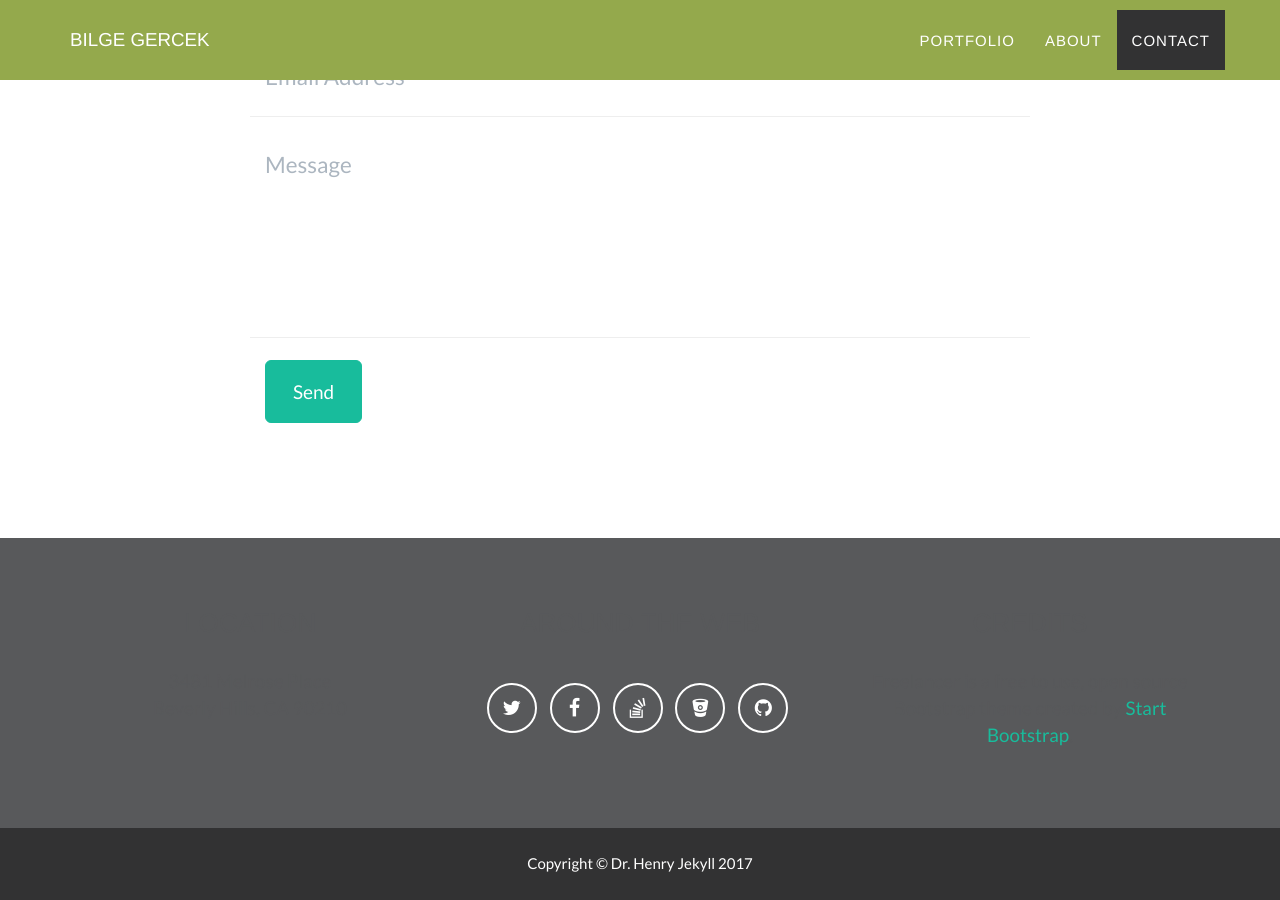
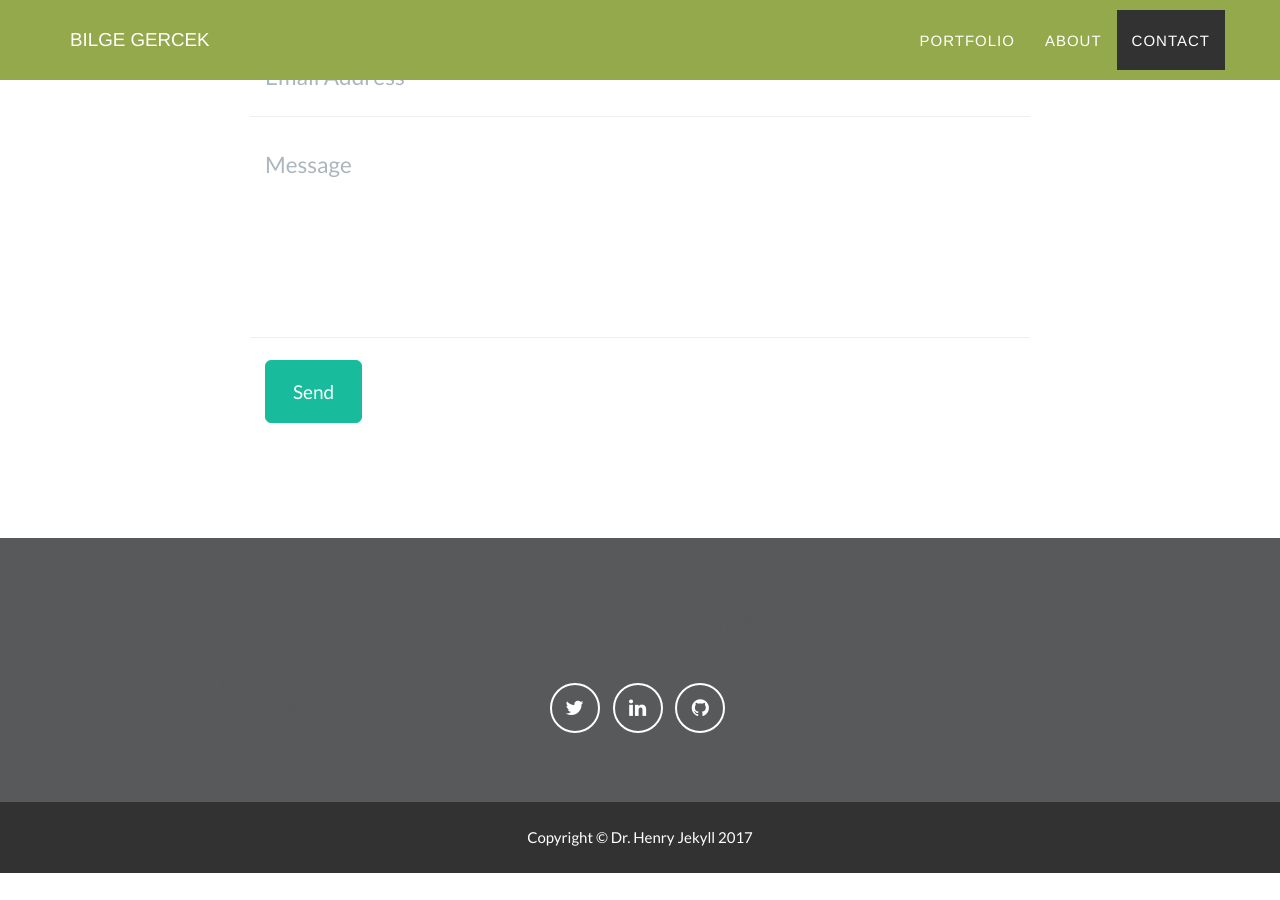
Before and after one commit to bilgegercek/bilgegercek.github.io, a Jekyll site: the page built from index.html, in a window 1280 px wide and 900 px high, scrolled down 2469 px. Built offline with Jekyll 4.4.1, drawn with Linux system fonts in a browser that asks for light colours; after the commit the page ends 3342 px from its top, so only the background shows below that.

Commit message:
Update _config.yml

```diff
--- a/_config.yml
+++ b/_config.yml
@@ -2,8 +2,8 @@
 title: Bilge Gercek
 email: bilgegercek@outlook.com
 url: https://bilgegercek.github.io
-description: "Write an awesome description for your new site here. You can edit this line in _config.yml. It will appear in your document head meta (for Google search results) and in your feed.xml site description."
-keywords: "your keywords, separated by commas"
+description: "Bilge Gercek - UX/UI Design Portfolio"
+keywords: "UX designer, UX design, Bilge, Gercek, Bilge Gercek, Bilge Yurderi, Yurderi, designer, architect, portfolio, design portfolio, UX portfolio, freelancer, freelance, Toronto, Canada"
 skills: "Designer | UX Enthusiast | Architect"
 meta_author: LastName FirstName
 
@@ -41,23 +41,19 @@ footer:
 # Social networks usernames (many more available: google-plus, flickr, dribbble, pinterest, instagram, tumblr, linkedin, etc.)
 social:
   - title: twitter
-    url: http://twitter.com/jekyllrb
-  - title: facebook
-    url:
-  - title: stack-overflow
-    url: http://stackoverflow.com/questions/tagged/jekyll
-  - title: bitbucket
-    url: http://bitbucket.org/jekyll
+    url: https://twitter.com/bilgegercek
+  - title: linkedin
+    url: https://www.linkedin.com/in/bilgegercek/
   - title: github
-    url: http://github.com/jekyll
+    url: http://github.com/bilgegercek
 
 # Postal address (add as many lines as necessary)
 address:
-  - line: 3481 Melrose Place
-  - line: Beverly Hills, CA 90210
+  - line: Toronto
+  - line: Ontario, CA
 
 # Credits content
-credits: 'Freelancer is a free to use, open source Bootstrap theme created by <a href="http://startbootstrap.com">Start Bootstrap</a>.'
+# credits: 'Freelancer is a free to use, open source Bootstrap theme created by <a href="http://startbootstrap.com">Start Bootstrap</a>.'
 
 # Build settings
 markdown: kramdown
```
